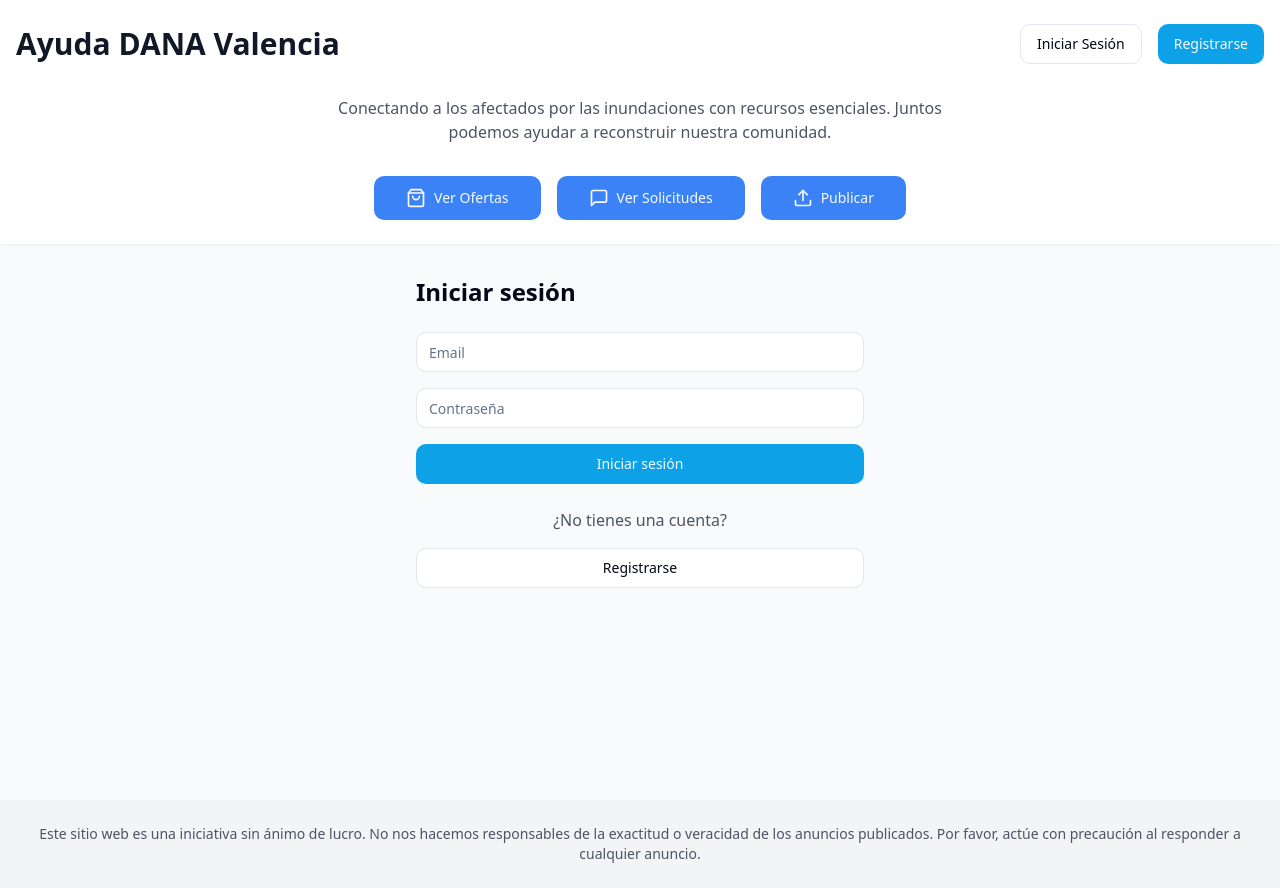
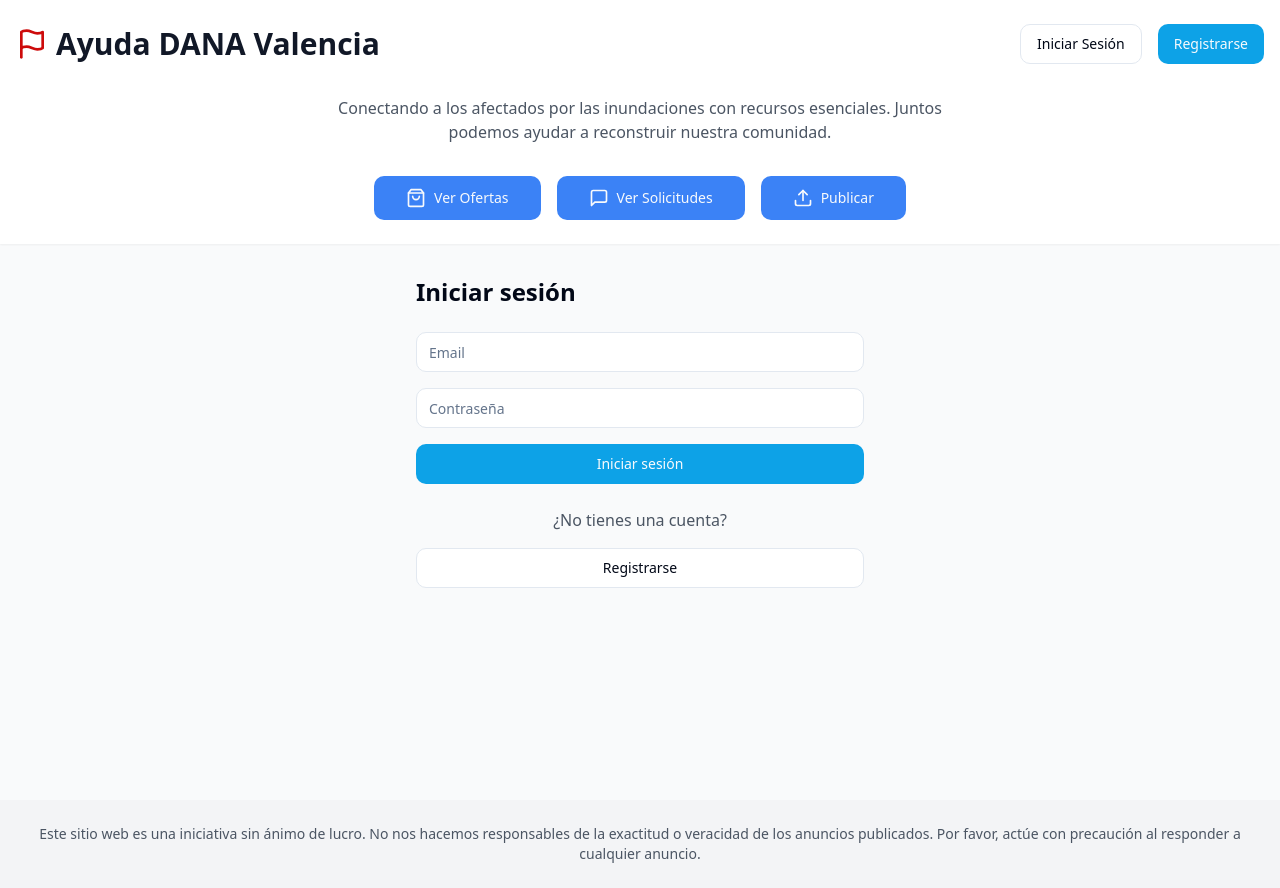
Before and after one commit to miladece/ayuda-conectada, a React (Vite) app: page /login in a window 1280 px wide. Built offline with nearby package versions, Linux system fonts and the light colour scheme.

Commit message:
Add Valencia flag to title
Included the flag of Valencia next to the title on the page for enhanced visual representation before deployment.
[skip gpt_engineer]

```diff
--- a/src/components/Header.tsx
+++ b/src/components/Header.tsx
@@ -1,5 +1,5 @@
 import { Button } from "./ui/button";
-import { ShoppingBag, MessageSquare, Upload, User } from "lucide-react";
+import { ShoppingBag, MessageSquare, Upload, User, Flag } from "lucide-react";
 import { useNavigate, Link } from "react-router-dom";
 import { useEffect, useState } from "react";
 import { supabase } from "@/lib/supabase";
@@ -39,7 +39,8 @@ export const Header = () => {
     <header className="w-full bg-white shadow-sm">
       <div className="container mx-auto px-4 py-6">
         <div className="flex justify-between items-center mb-8">
-          <Link to="/" className="text-3xl font-bold text-gray-900 hover:text-gray-700 transition-colors">
+          <Link to="/" className="flex items-center gap-2 text-3xl font-bold text-gray-900 hover:text-gray-700 transition-colors">
+            <Flag className="w-8 h-8 text-[#CD0B0B]" />
             Ayuda DANA Valencia
           </Link>
 
```
